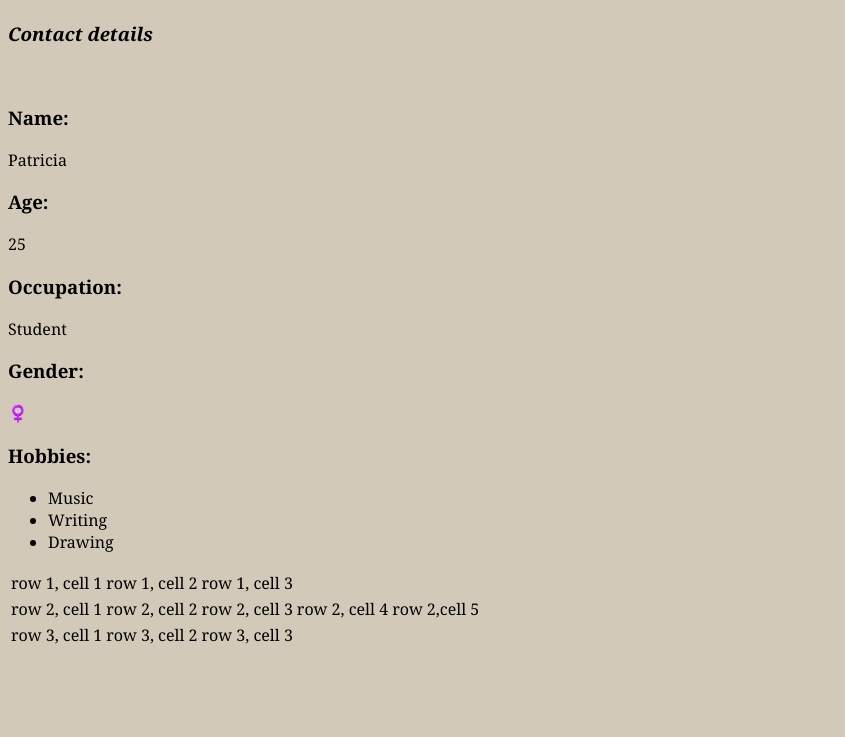
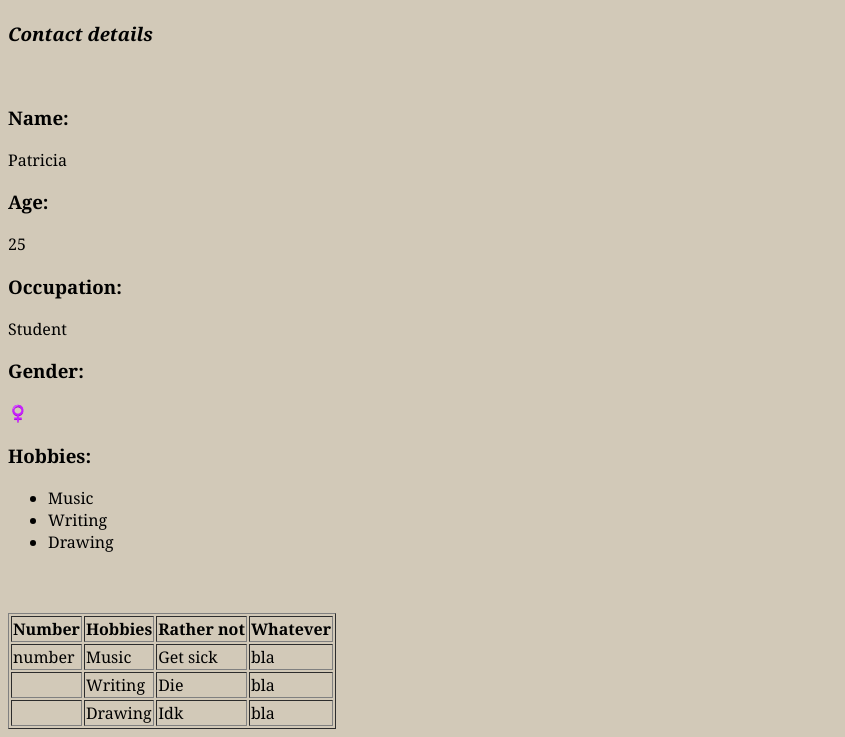
Before and after one commit to ICD0007/WebTechnologies, a plain HTML site: page html/Class1.html in a window 1280 px wide. Shown: the part 389-1126 px from the top of the page, without its empty margins (0-845 px from the left). Before the commit the page ends 1046 px from the top, so only its background shows below. Drawn offline with Linux system fonts and the light colour scheme.

Commit message:
Add another table

```diff
--- a/html/Class1.html
+++ b/html/Class1.html
@@ -27,25 +27,33 @@
         <li>Writing</li>
         <li>Drawing</li>
     </ul>
+<br> </br>
 
-<table>
+<table border="1">
     <tr>
-        <td>row 1, cell 1</td>
-        <td>row 1, cell 2</td>
-        <td>row 1, cell 3</td>
+        <th>Number</th>
+        <th>Hobbies</th>
+        <th>Rather not</th>
+        <th>Whatever</th>
     </tr>
     <tr>
-        <td>row 2, cell 1</td>
-        <td>row 2, cell 2</td>
-        <td>row 2, cell 3</td>
-        <td>row 2, cell 4</td>
-        <td>row 2,cell 5</td>
+        <td>number</td>
+        <td>Music</td>
+        <td>Get sick</td>
+        <td>bla</td>
     </tr>
     <tr>
-        <td>row 3, cell 1</td>
-        <td>row 3, cell 2</td>
-        <td>row 3, cell 3</td>
+        <td> </td>
+        <td>Writing</td>
+        <td>Die</td>
+        <td>bla</td>
     </tr>
+    <tr>
+        <td> </td>
+        <td>Drawing</td>
+        <td>Idk</td>
+        <td>bla</td>
+        </tr>
 </table>
 
 </body>
```
